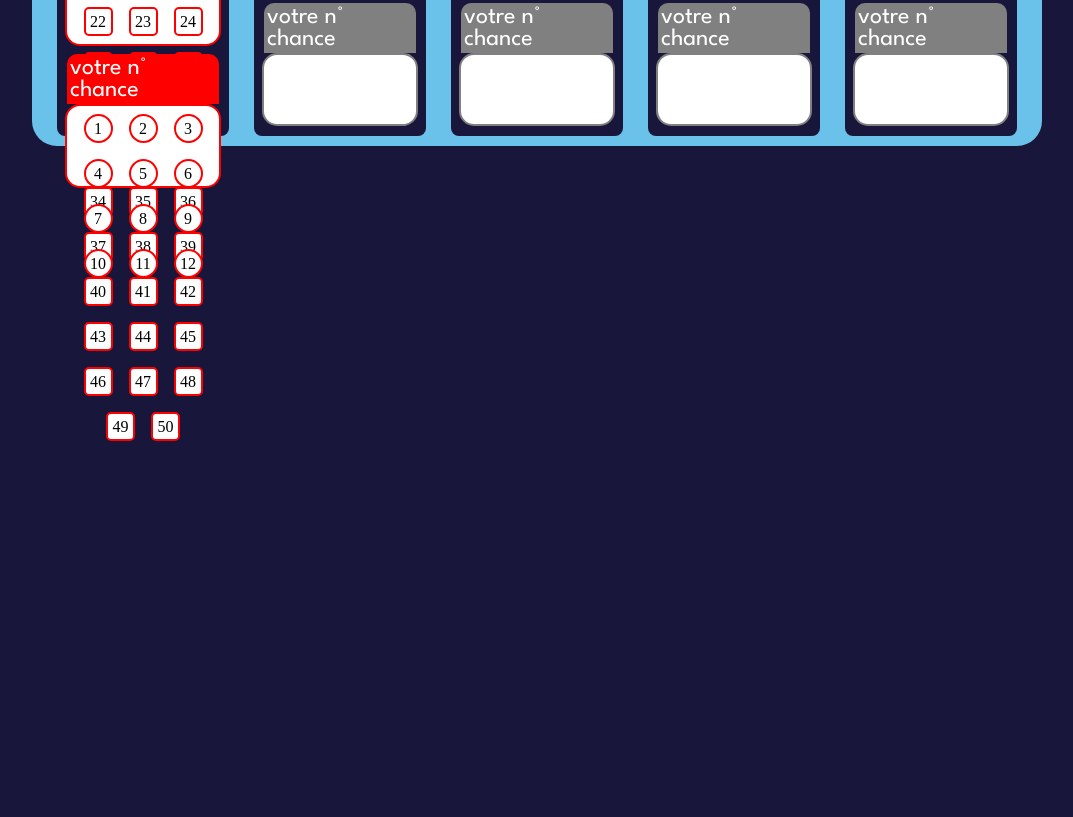
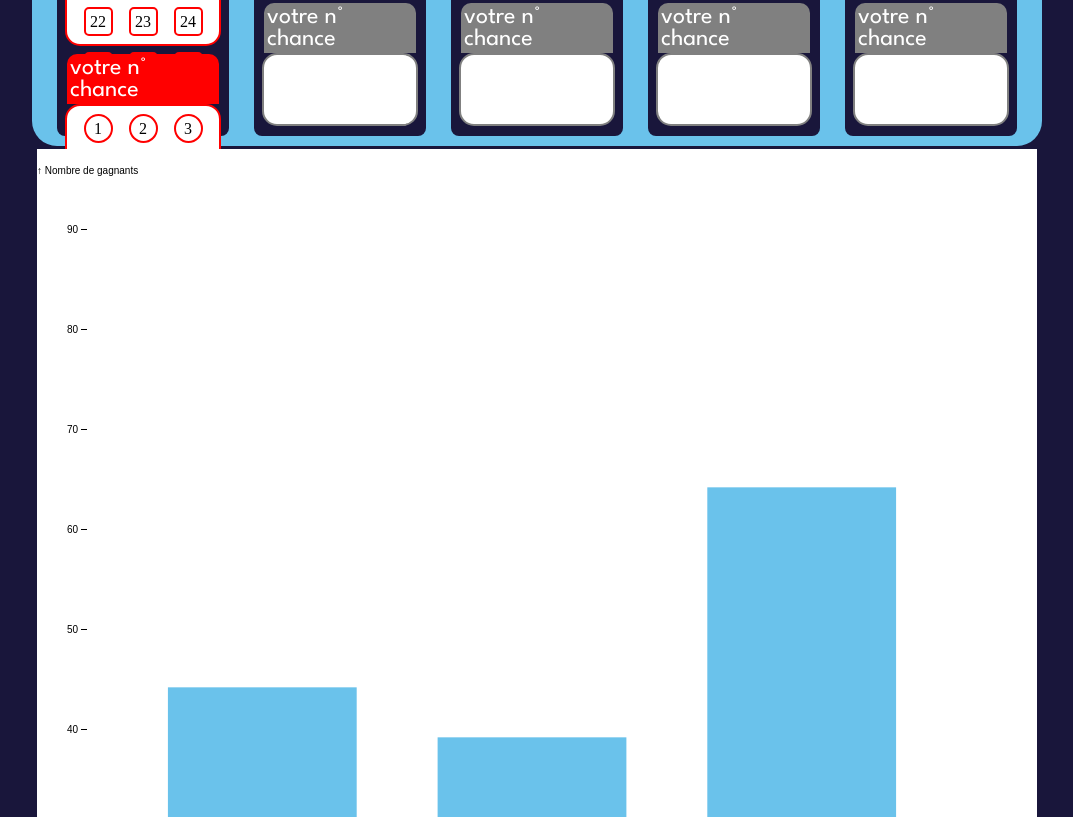
Before and after one commit to XP48/lotoData, a plain HTML site: page app/index.html in a window 1280 px wide. Shown: the part 1343-2160 px from the top of the page, without its empty margins (103-1176 px from the left). Before the commit the page ends 1784 px from the top, so only its background shows below. Drawn offline with Linux system fonts and the light colour scheme.

Commit message:
Implémentation du premier diagramme

```diff
--- a/app/css/styles.css
+++ b/app/css/styles.css
@@ -268,3 +268,18 @@ header a {
 .chance{
   border-radius: 100%;
 }
+
+#section-graph1{
+  display: flex;
+  justify-content: center;
+  align-items: center;
+  width: 100vw;
+  height: 100vh;
+}
+
+#barNbWinDay{
+  color: #000;
+  font-size: 64px;
+  background-color: #fff;
+
+}
--- a/app/index.html
+++ b/app/index.html
@@ -3,6 +3,8 @@
   <head>
     <title>🍀Loto Data</title>
     <link rel="stylesheet" href="./css/styles.css" />
+    <script src="../librairie/d3.v7.js"></script>
+    <script src="../app/js/visualisation.js"></script>
   </head>
   <body>
     <header>
@@ -90,10 +92,10 @@
         </div>
       </div>
     </section>
-    <div id="barNbWinDay" onclick="anim2()"></div>
-    <div id="barNumChance"></div>
+    <section id="section-graph1">
+            <div id="barNbWinDay"></div>
+    </section>
   </body>
-  <script src="../app/js/visualisation.js"></script>
   <script src="../app/js/grille.js"></script>
 
 </html>
--- a/app/js/grille.js
+++ b/app/js/grille.js
@@ -26,7 +26,7 @@ for (let index = 1; index <= 50; index++) {
     numero.appendChild(num)
 }
 
-for (let index = 1; index <= 12; index++) {
+for (let index = 1; index <= 10; index++) {
     let num = document.createElement("div")
     num.classList.add("case")
     num.classList.add("chance")
```
